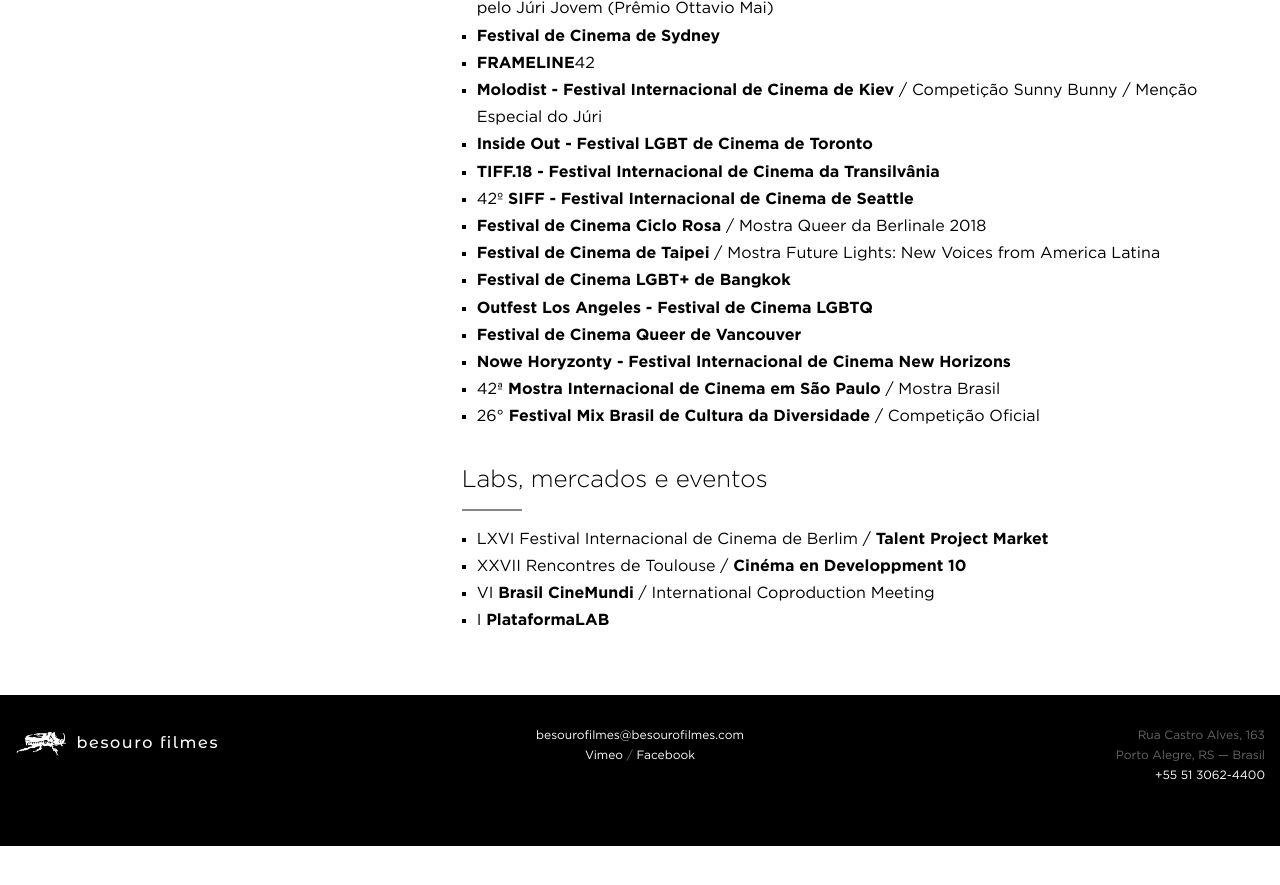
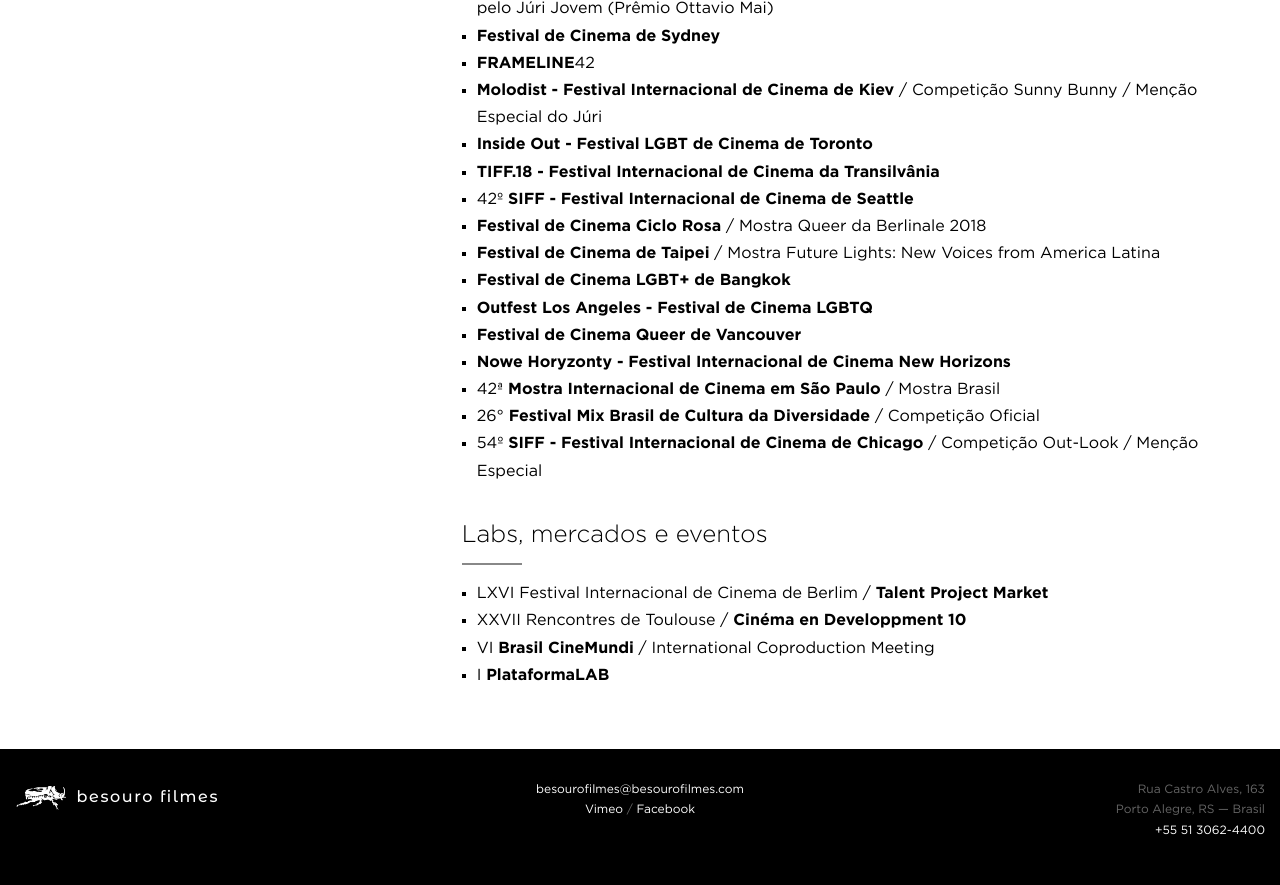
Before and after one commit to arthrfrts/besouro, a Jekyll site: the page built from _projects/tintabruta.md, in a window 1280 px wide and 900 px high, scrolled down 1252 px. Shown: the top 885 px of the window. Built offline with Jekyll 4.4.1, drawn with Linux system fonts in a browser that asks for light colours; before the commit the page ends 2098 px from its top, so only the background shows below that.

Commit message:
Updated Tintabruta

```diff
--- a/_projects/tintabruta.md
+++ b/_projects/tintabruta.md
@@ -48,6 +48,7 @@
 * **Nowe Horyzonty - Festival Internacional de Cinema New Horizons**
 * 42ª **Mostra Internacional de Cinema em São Paulo** / Mostra Brasil
 * 26° **Festival Mix Brasil de Cultura da Diversidade** / Competição Oficial
+* 54º **SIFF - Festival Internacional de Cinema de Chicago** / Competição Out-Look / Menção Especial
 
 ## Labs, mercados e eventos
 * LXVI Festival Internacional de Cinema de Berlim / **Talent Project Market**
```
